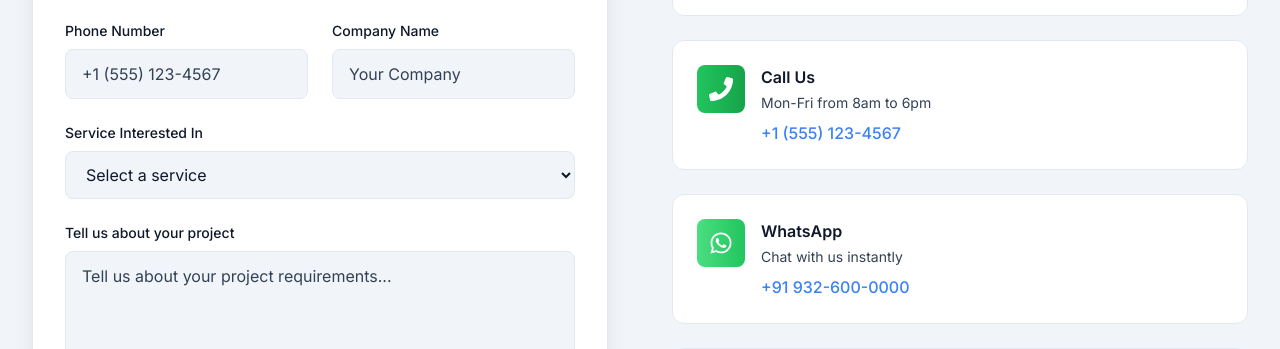
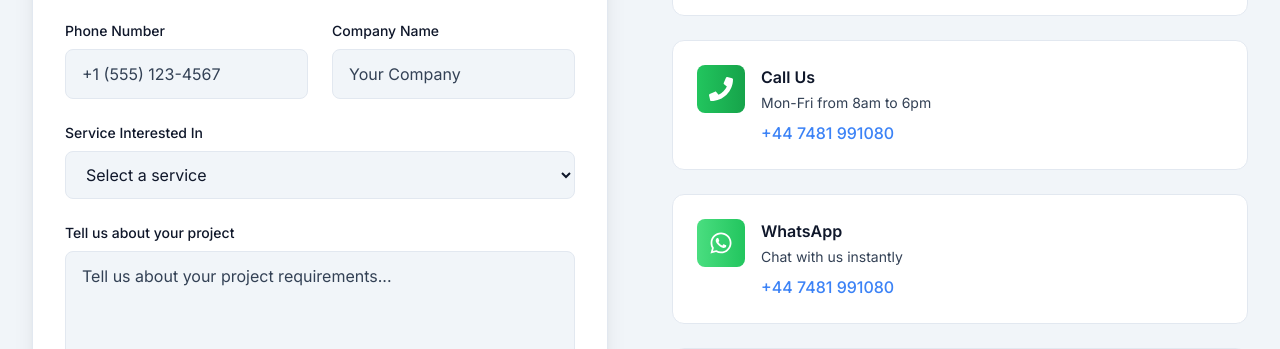
Before and after one commit to shashikant-dev/I-Games, a Next.js app: page /contact in a window 1280 px wide. Shown: the part 800-1149 px from the top of the page. Built offline with nearby package versions, Linux system fonts and the light colour scheme.

Commit message:
fix(contacts): update contact information to new UK numbers

```diff
--- a/src/constants/contacts.js
+++ b/src/constants/contacts.js
@@ -18,17 +18,17 @@ export const CONTACT_INFO = {
   },
 
   phone: {
-    primary: "+1 (555) 123-4567",
-    support: "+1 (555) 123-4568",
-    international: "+91 932-600-0000"
+    primary: "+44 7481 991080",
+    support: "+44 7481 991080",
+    international: "+44 7481 991080"
   },
 
   // Social Media & Messaging
   social: {
     whatsapp: {
-      number: "+919326000000",
-      url: "https://wa.me/919326000000",
-      displayText: "+91 932-600-0000"
+      number: "+44 7481 991080",
+      url: "https://wa.me/447481991080",
+      displayText: "+44 7481 991080"
     },
     telegram: {
       username: "igamescloud",
```
